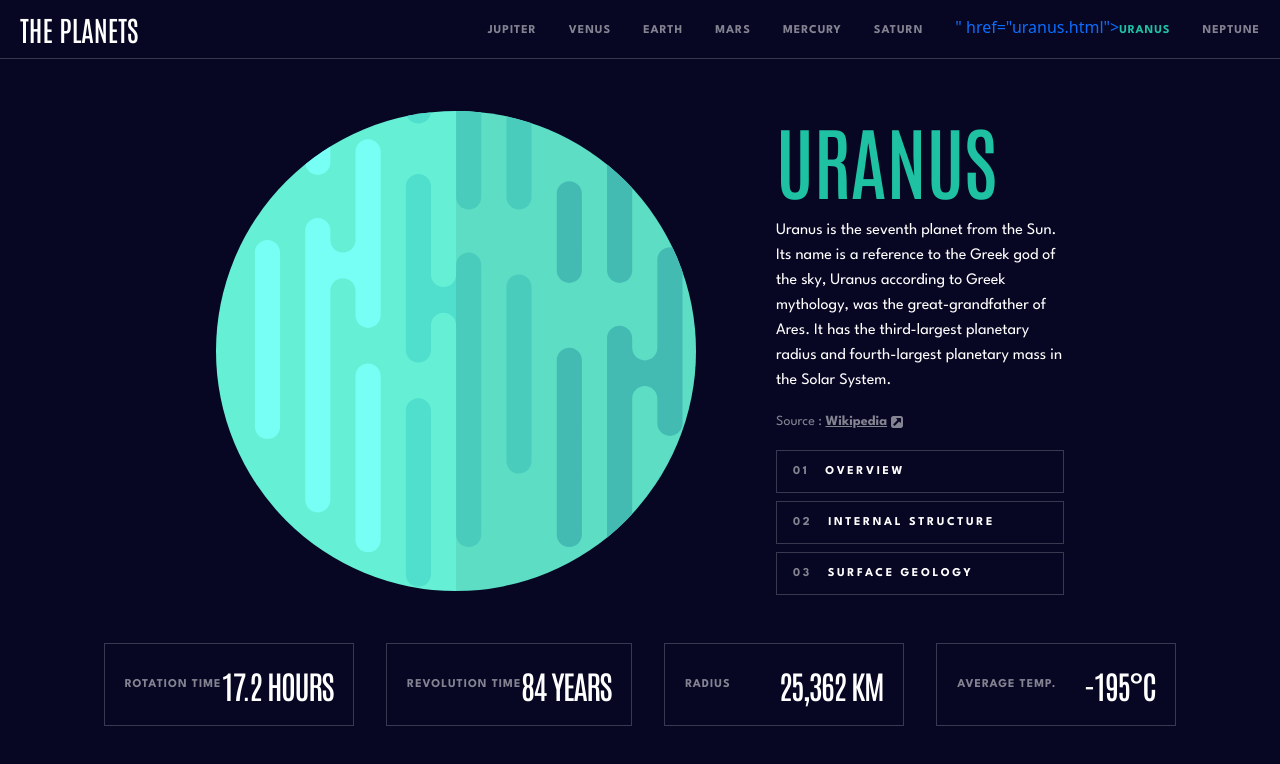
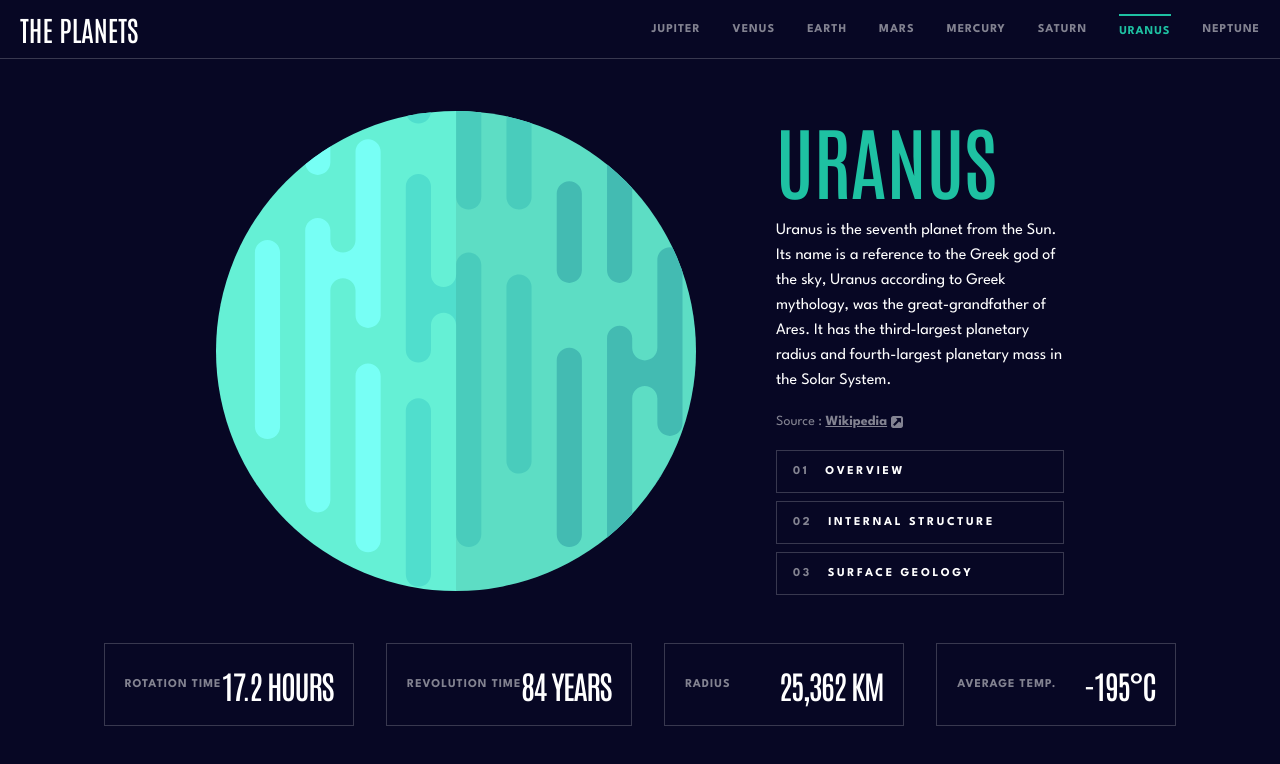
Before and after one commit to shahroz769/Planets-website, a plain HTML site: page uranus.html in a window 1280 px wide. Drawn offline with nearby package versions, Linux system fonts and the light colour scheme.

Commit message:
fixed bugs

```diff
--- a/uranus.html
+++ b/uranus.html
@@ -33,7 +33,7 @@
                         <a href="mars.html"><img src="images/mars1.svg" alt="" width="15px"><span class="nav_mars">MARS</span><i class="fa-solid fa-angle-right"></i></a>
                         <a href="mercury.html"><img src="images/mercury1.svg" alt="" width="15px"><span class="nav_mercury">MERCURY</span><i class="fa-solid fa-angle-right"></i></a>
                         <a href="saturn.html"><img src="images/saturnnav.svg" alt="" width="15px"><span class="nav_saturn">SATURN</span><i class="fa-solid fa-angle-right"></i></a>
-                        <a class="a_uranus<i class="fa-solid fa-angle-right"></i>" href="uranus.html"><img src="images/uranus1.svg" alt="" width="15px"><span class="nav_uranus uranus_color">URANUS</span><i class="fa-solid fa-angle-right"></i></a>
+                        <a class="a_uranus" href="uranus.html"><img src="images/uranus1.svg" alt="" width="15px"><span class="nav_uranus uranus_color">URANUS</span><i class="fa-solid fa-angle-right"></i></a>
                         <a href="neptune.html"><img src="images/neptune1.svg" alt="" width="15px"><span class="nav_neptune">NEPTUNE</span><i class="fa-solid fa-angle-right"></i></a>
                     </div>
                 </div>
```
Also changed, not shown: venus.html (+1 -1 lines).
